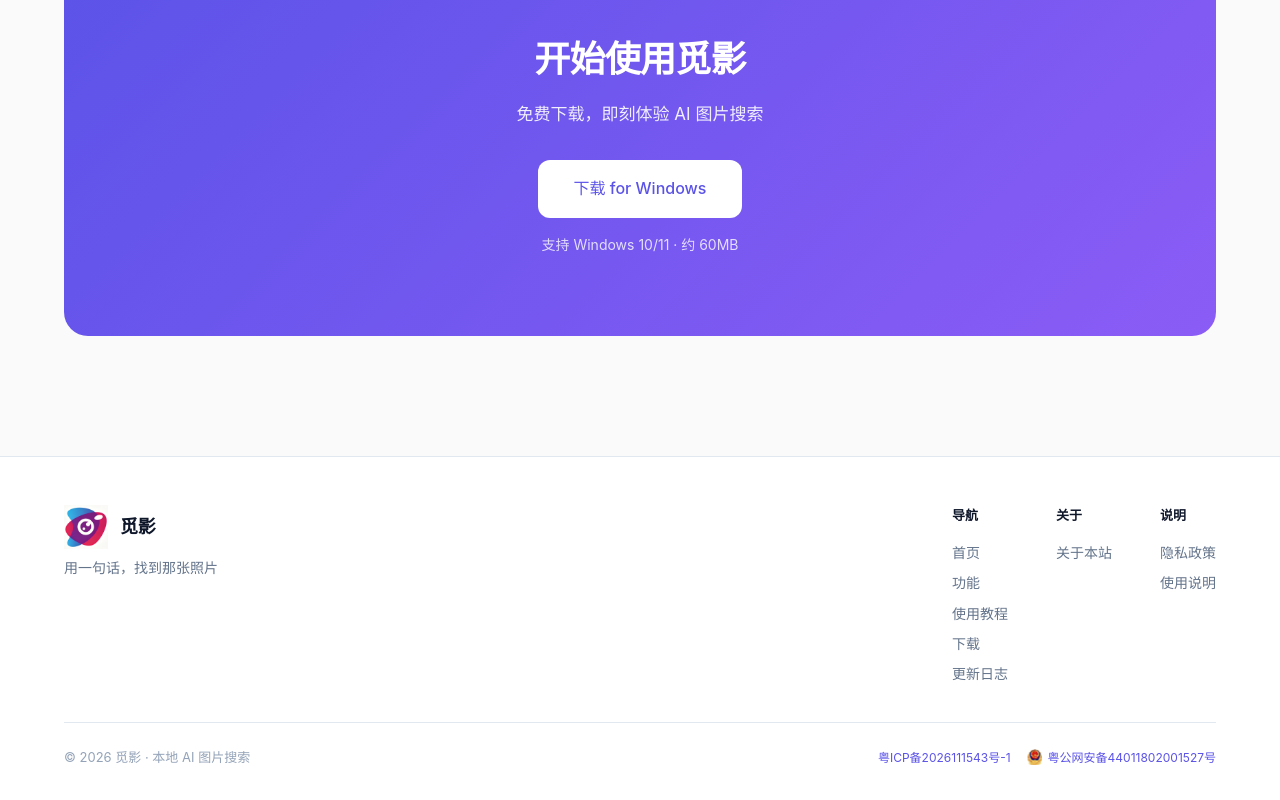
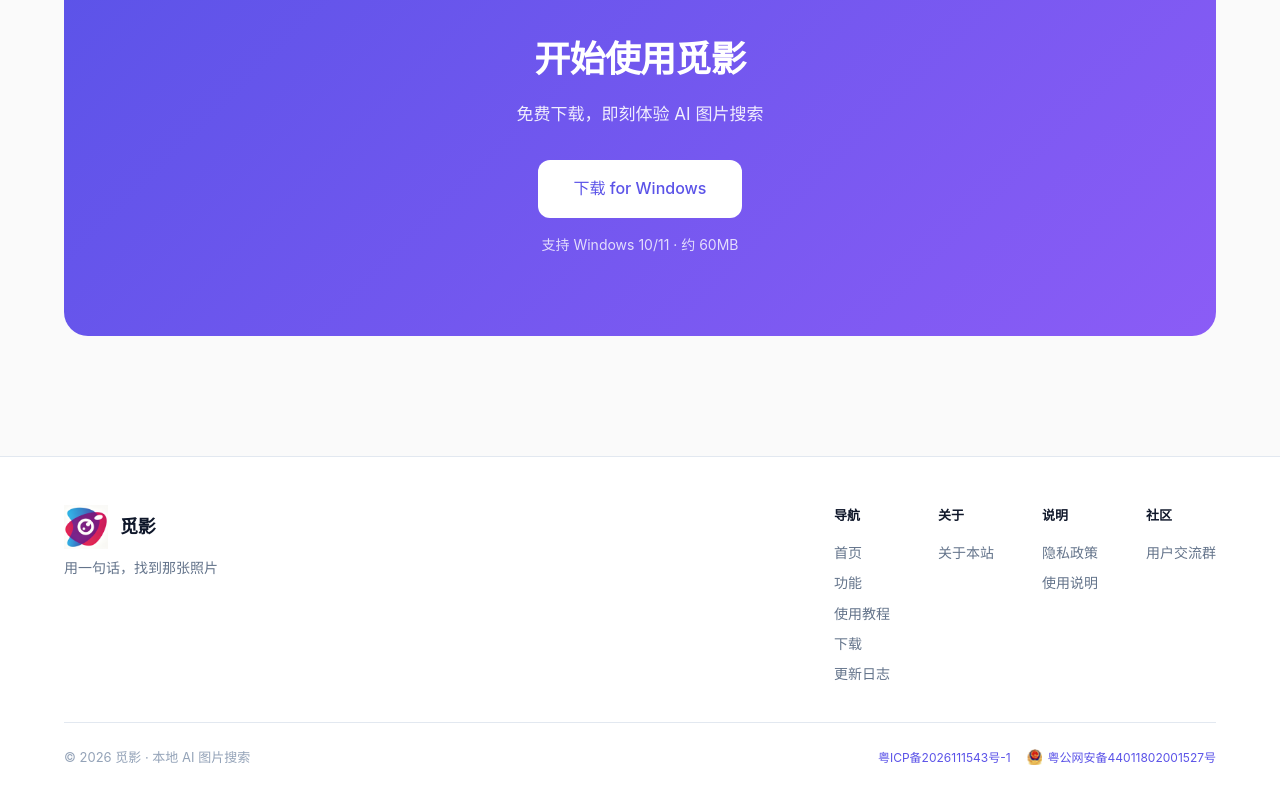
Before and after one commit to aiyo407/seekphoto-site, a Vue app: page / in a window 1280 px wide. Shown: the part 6448-7248 px from the top of the page. Built offline with nearby package versions, Linux system fonts and the light colour scheme.

Commit message:
chore: 去掉联系邮箱，官网与 README 统一改为 QQ 用户交流群加群联系

```diff
--- a/public/beian.html
+++ b/public/beian.html
@@ -204,7 +204,7 @@
     </div>
 
     <div class="contact">
-      联系邮箱：<a href="mailto:aiyo407@163.com">aiyo407@163.com</a>
+      交流群：<a href="https://qm.qq.com/q/VLdutsMlmU" target="_blank" rel="noopener">QQ 群 1048754589</a>
     </div>
 
     <div class="footer-text">
--- a/src/components/common/Footer.vue
+++ b/src/components/common/Footer.vue
@@ -27,6 +27,10 @@
             <h4>说明</h4>
             <router-link to="/privacy">隐私政策</router-link>
             <router-link to="/terms">使用说明</router-link>
+          </div>
+          <div class="footer-col">
+            <h4>社区</h4>
+            <a href="https://qm.qq.com/q/VLdutsMlmU" target="_blank" rel="noopener noreferrer">用户交流群</a>
           </div>
         </div>
       </div>
```
